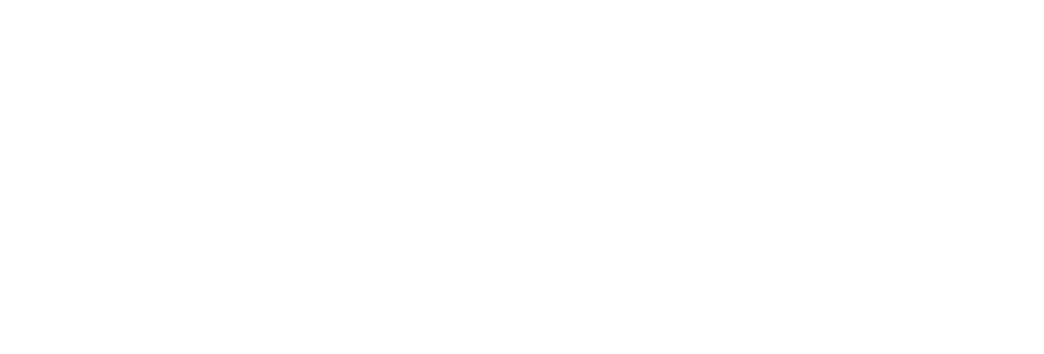
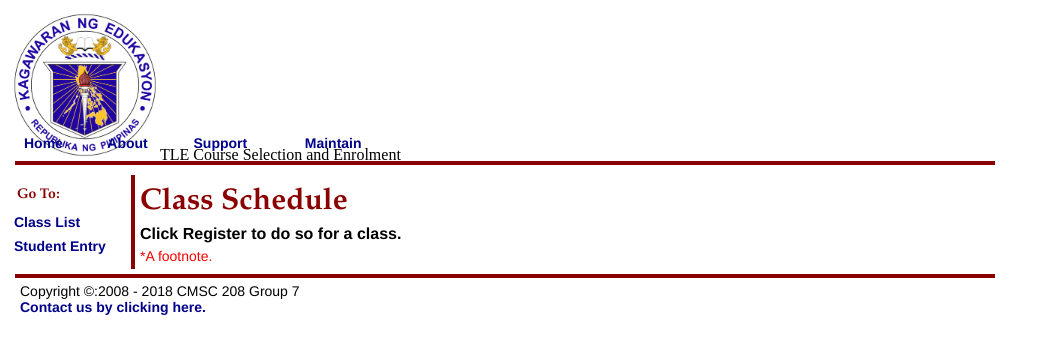
Before and after one commit to EryosA/tle-enrolment-2, a PHP site: page /index.php in a window 1280 px wide. Before the commit the part shown is empty. Shown: the top 354 px of the page, without its empty margins (0-1044 px from the left). Run offline with PHP 8.4, Linux system fonts and the light colour scheme.

Commit message:
Build index.php

```diff
--- /dev/null
+++ b/about.php
@@ -0,0 +1,3 @@
+<?php
+    phpinfo();
+?>
--- a/index.php
+++ b/index.php
@@ -1 +1,80 @@
 <?php
+     session_start();
+/*********************************************************************************
+*
+*     TECHNOLOGY AND LIVELIHOOD EDUCATION (TLE) Enrolment Portal
+*
+**********************************************************************************
+*  CMSC 208 Group 7 : Armechelyn Derecho, Joel Aguirre, Nixon Garais, Joel Tapiru
+**********************************************************************************/
+?>
+<!DOCTYPE html>
+<html>
+   <head>
+        <meta charset="utf-8">
+        <title>TLE Course Registration Portal</title>
+        <link rel= "stylesheet" type= "text/css" href= "/ClassRegistration/registration.css"/>
+        <script type="text/javascript" charset="utf-8">
+
+        </script>
+    </head>
+
+    <body>
+        <div id="wrapper">
+            <div id="header">
+                <img src="images/DepEd_logo.png" alt="DepEd" style="width:150px; />
+                <h1 id="title">TLE Course Selection and Enrolment</h1>
+
+            </div> <!-- id="header" -->
+            <div id="hnav">
+                <table width="400" border="0" cellspacing="2" cellpadding="2">
+                  <tr>
+                    <td><a href="/index.php">Home</a> </td>
+                    <td><a href="/about.php">About</a></td>
+                    <td><a href="/support.php">Support</a> </td>
+                    <td><a href="/AdministratorAuthentication/adminAuthen.php">Maintain</a> </td>
+                  </tr>
+                </table>
+
+            </div> <!-- id="hnav" -->
+            <div id="vnav">
+                <table width="120" border="0" cellspacing="2" cellpadding="2">
+                    <tr>
+                        <td id="vhead">Go To: </td>
+                    </tr>
+                    <tr>
+                        <td><a href="classlist.php">Class List</a> </td>
+                    </tr>
+                    <tr>
+                        <td><a href="nameentry.php">Student Entry</a>
+                        </td>
+                    </tr>
+                </table>
+
+            </div> <!-- id="vnav" -->
+            <div id="main">
+                <h1 id="maintitle">Class Schedule</h1>
+                <p id="mainpara">Click Register to do so for a class.</p>
+                <p class="red">*A footnote.</p>
+
+            </div> <!-- id="main" -->
+            <div id="footer">
+                <p id="copyright">
+                    Copyright &copy:2008 -
+                    <?php
+                         date_default_timezone_set('Asia/Singapore');
+                         echo date('Y');
+                    ?>
+                    CMSC 208 Group 7
+                </p>
+                <p id="contact">
+                     <a href="mailto:jaaguirre@up.edu.ph">Contact us by clicking here.</a>
+                </p>
+            </div> <!-- id="footer" -->
+        </div> <!-- id="wrapper" -->
+
+        <?php
+         ;
+        ?>
+    </body>
+</html>
--- /dev/null
+++ b/support.php
@@ -0,0 +1,3 @@
+<?php
+    phpinfo();
+?>
```
Also changed, not shown: template.php (+5 -3 lines), images/DepEd_logo.png (added), 1 other file.
